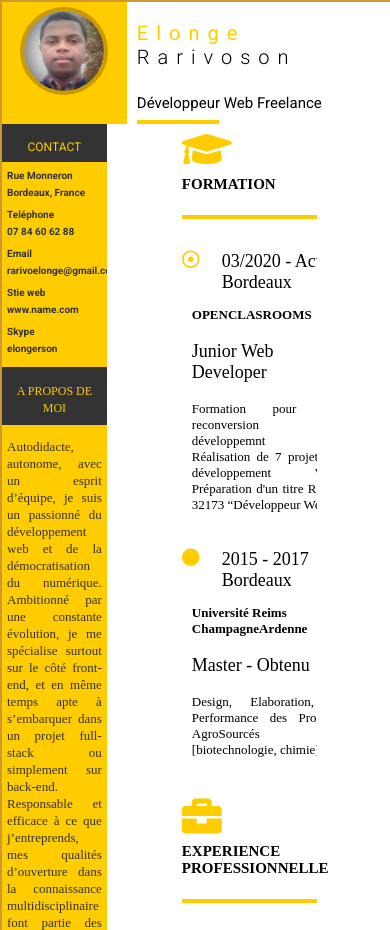
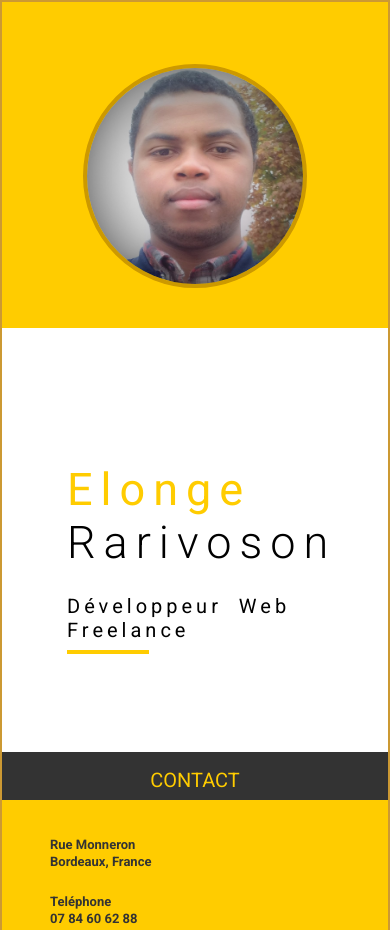
Before and after one commit to ElongeR-12/p_2_cv_en_siteweb_rarivosonelonge.github.io, a plain HTML site: page index.html in a window 390 px wide. Shown: the top 930 px of the page. Drawn offline with Linux system fonts and the light colour scheme.

Commit message:
afficher le mode responsive sur tablette en utilisant les propriétés flex direction et changer certains largeur

```diff
--- a/style.css
+++ b/style.css
@@ -232,176 +232,73 @@ a:hover, .tel:hover {
 
 /* Medium devices (tablets, less than 992px) */
 @media (max-width: 992.98px) {
-    .formation_area .formation_child1, .profession_area .profession_child1 {
-        width: 140px;
-    }
-    .formation_area .formation_child2, .profession_area .profession_child2 {
-        width: 235px;
-    }
-    footer .hobbies_section {
-        margin-bottom: 60px;
-    }
-
-
-footer .hobbies_section {
-    top: 10px;
+    body { /* pour enlever le scrool horieontal*/
+        width: auto;
+        margin: unset;
     }
 
     p ~ p {
         text-align: justify;
     }
- }
 
- /* Small devices (landscape phones, less than 768px) */
-
- @media (max-width: 767.98px) {
-    .formation_area .formation_child1, .profession_area .profession_child1 {
-        width: 250px;
+    .header_area .main_header, .main_area .main_main {
+        flex-direction: column;
     }
-    .formation_area .formation_child2, .profession_area .profession_child2 {
-        width: 250px;
+    .footer_area .main_footer {
+        flex-direction: column-reverse;
+    }
+    .header_area .header_child1, .header_area .header_child2, main aside, main article, .footer_area .footer_child1, .footer_area .footer_child2 {
+        width: 100%;
     }
 
-    h3 {
-        padding-top: 20px;
-    }
-    main .main_area article, header .header_child2 .big_title, footer .reference_title {
-
-        padding-right: 5px;
-        font-size: medium;
+    .formation_area .formation_child1,  .formation_area .formation_child2, .profession_area .profession_child1, .profession_area .profession_child2 {
+        width: 50%;
     }
 
-    .formation_area, .profession_area {
-        margin-top: 3px;
-        margin-bottom: 20px;
+    .footer_area .main_footer .hobbies_section {
+        position: unset;
     }
 
-    main aside .description_section p  {
-        font-size: medium;
-        padding-left: 20px;
-        padding-right: 20px;
+    .formation_area .formation_child2, .profession_area .profession_child2 {
+
+        padding-left: 0px;
 
     }
 
-    .reference_area .reference_child {
-        width: 40%;
-    }
-}
-
- /* Extra small devices (portrait phones, less than 576px) */
- @media (max-width: 575.98px) {
-    p~p, .reference_area .main_reference {
-        font-size: small;
+    main .main_area article, .footer_area .main_footer {
+        padding-left: 0;
+        padding-right: 0;
     }
 
-    main aside address ul li {
-        font-size: 10px;
+    main .main_area article section, .footer_area .main_footer .footer_child2 {
+        margin-left: 15px;
+        margin-right: 15px;
     }
 
-    main aside address ul {
-        padding-left: 5px;
-        margin-bottom: 5px;
-        margin-top: 5px;
+    .footer_area .footer_child2 {
+        width: auto;
+        margin-left: 15px;
+        margin-right: 15px;
     }
 
-    main aside address {
-        margin-bottom: 10px;
-    }
-
-    main aside address p {
-        margin-bottom: 15px;
-    }
-
-    main .main_area article, header .header_child2 .big_title, footer .reference_title {
-        padding-left: 10px;
-        padding-right: 10px;
-    }
-
-    header div .logo_section img {
-        width: 80px;
-        height: 80px;
-    }
-
-    header div .logo_section {
-        padding-top: 5px;
-        padding-bottom: 0px;
-        height: 110px;
-
-    }
-
-    header .header_child2 .big_title {
-        margin-bottom: 10px;
-    }
-
-    header .header_child2 h1 {
-        padding-top: 0px;
-        /* padding-bottom: 25px; */
-
-        font-size: 20px;
-    }
-
-    .position {
-        font-size: 15px;
-        letter-spacing: 0px;
-        word-spacing: 0px;
-    }
-
-    main aside address p, main aside .description_section .description, footer .hobbies_section .hobbies {
-        font-weight: 4px;
-        font-size: 12px;
-        margin-bottom: 5px;
-    }
-    main aside .description_section p {
-        padding-left: 5px;
-        padding-right: 5px;
-        font-size: small;
-    }
-
-    footer div .hobbies_section p {
+    footer .reference_title {
         padding-left: 0px;
-    }
-
-    h2 {
-        font-size: 15px;
-        letter-spacing: 0px;
-    }
-
-    h3 {
-        font-size: 13px;
-    }
-
-    .formation_area .formation_child2, .profession_area .profession_child2 {
-        width: 150px;
-    }
-    .formation_area .formation_child1, .profession_area .profession_child1 {
-        width: 200px;
-    }
-
-    footer .footer_child1, header .header_child1, main aside {
-        overflow: hidden;
-    }
-
-    p~ul {
-        padding-left: 5px;
+        padding-right: 0px;
     }
 
     .surline_reference {
-        margin: 0 5px;
+        margin: 0px;
     }
 
     .reference_area .main_reference {
-        margin: 0;
-
+        margin-left: 0px;
     }
 
-    .fa-biking, .fa-swimmer, .fa-plane {
-        font-size: 13px;
-
+    .footer_area .hobbies_section ul {
+        text-align: center;
     }
 
-    .reference_area .reference_child {
-        width: 100%;
-        float: none;
+    main aside .description_section {
+        margin-bottom: 46px;
     }
-
-}
+ }
```
